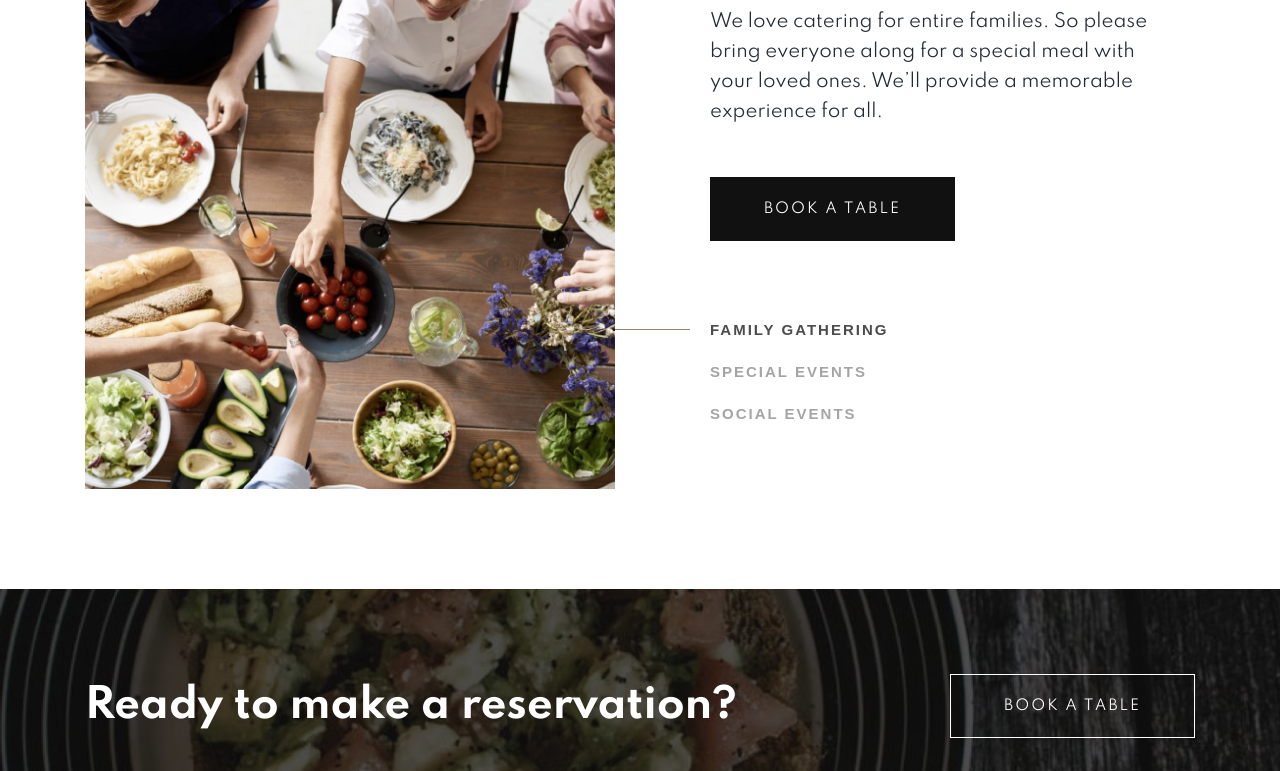
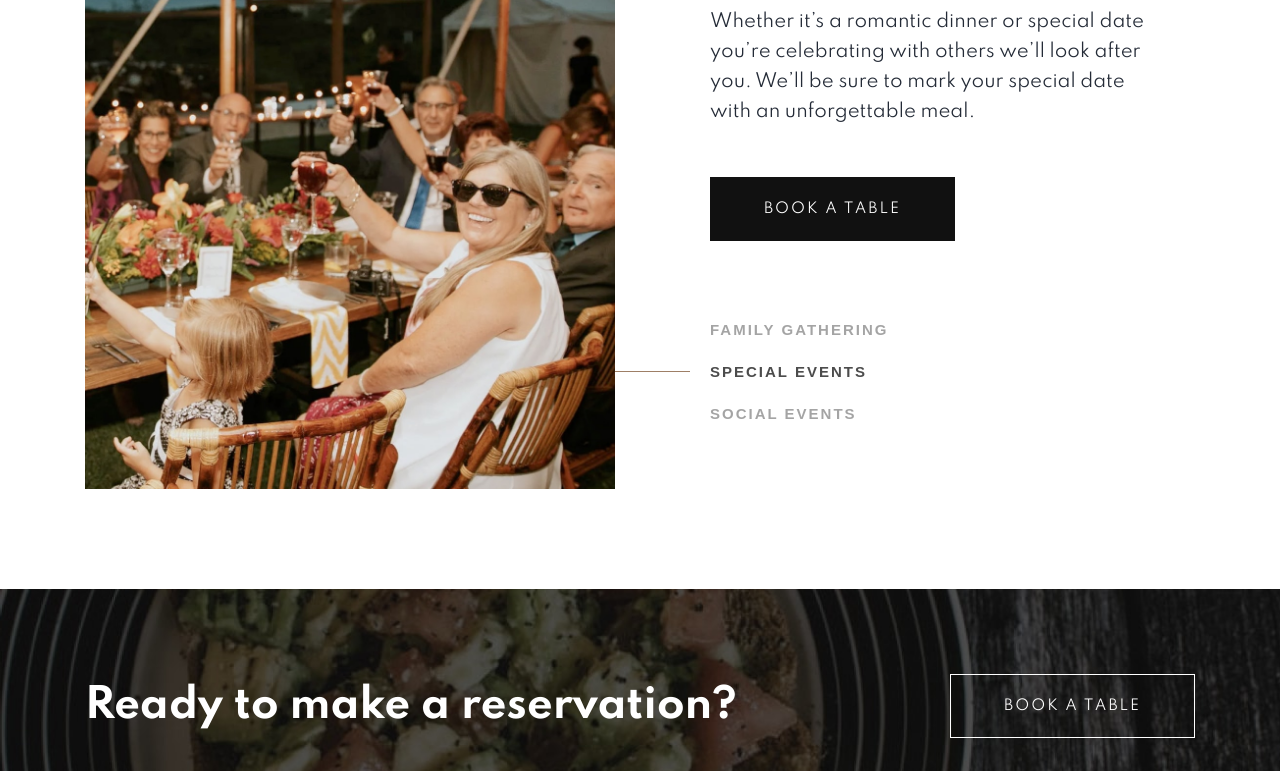
Before and after one commit to aitchjames/dine-restaurant, a website: page index.html in a window 1280 px wide. Both pictures are taken after a click on the button "SPECIAL EVENTS". Shown: the part 3135-3906 px from the top of the page. Drawn offline with Linux system fonts and the light colour scheme.

Commit message:
added tab functionality to events section

```diff
--- a/index.html
+++ b/index.html
@@ -125,39 +125,39 @@
                         <picture>
                             <source srcset="images/homepage/family-gathering-desktop.jpg 1024w, images/homepage/family-gathering-desktop@2x.jpg 2048w" media="(min-width: 1024px)">
                             <source srcset="images/homepage/family-gathering-tablet.jpg 1024w, images/homepage/family-gathering-tablet@2x.jpg 2048w" media="(min-width: 640px)">
-                            <img srcset="images/homepage/family-gathering-mobile.jpg 640w, images/homepage/family-gathering-mobile@2x.jpg 1280w" class="events-slide__image active" alt="">
+                            <img srcset="images/homepage/family-gathering-mobile.jpg 640w, images/homepage/family-gathering-mobile@2x.jpg 1280w" id="family-gathering-image" class="events-slide__image is-active" alt="">
                         </picture>
                         <picture>
                             <source srcset="images/homepage/special-events-desktop.jpg 1024w, images/homepage/special-events-desktop@2x.jpg 2048w" media="(min-width: 1024px)">
                             <source srcset="images/homepage/special-events-tablet.jpg 1024w, images/homepage/special-events-tablet@2x.jpg 2048w" media="(min-width: 640px)">
-                            <img srcset="images/homepage/special-events-mobile.jpg 640w, images/homepage/special-events-mobile@2x.jpg 1280w" class="events-slide__image" alt="">
+                            <img srcset="images/homepage/special-events-mobile.jpg 640w, images/homepage/special-events-mobile@2x.jpg 1280w" id="special-events-image" class="events-slide__image" alt="">
                         </picture>
                         <picture>
                             <source srcset="images/homepage/social-events-desktop.jpg 1024w, images/homepage/social-events-desktop@2x.jpg 2048w" media="(min-width: 1024px)">
                             <source srcset="images/homepage/social-events-tablet.jpg 1024w, images/homepage/social-events-tablet@2x.jpg 2048w" media="(min-width: 640px)">
-                            <img srcset="images/homepage/social-events-mobile.jpg 640w, images/homepage/social-events-mobile@2x.jpg 1280w" class="events-slide__image" alt="">
+                            <img srcset="images/homepage/social-events-mobile.jpg 640w, images/homepage/social-events-mobile@2x.jpg 1280w" id="social-events-image" class="events-slide__image" alt="">
                         </picture>
                     </div>
                     <div class="events-slide__content">
                         <div class="events-slide__content-items">
-                            <div class="events-slide__content-item active">
+                            <div id="family-gathering-content" class="events-slide__content-item is-active">
                                 <h2 class="heading-two heading-two__dark">Family Gathering</h2>
                                 <p class="body-copy body-copy__dark">We love catering for entire families. So please bring everyone along for a special meal with your loved ones. We’ll provide a memorable experience for all.</p>
                             </div>
-                            <div class="events-slide__content-item">
+                            <div id="special-events-content" class="events-slide__content-item">
                                 <h2 class="heading-two heading-two__dark">Special Events</h2>
                                 <p class="body-copy body-copy__dark">Whether it’s a romantic dinner or special date you’re celebrating with others we’ll look after you. We’ll be sure to mark your special date with an unforgettable meal.</p>
                             </div>
-                            <div class="events-slide__content-item">
+                            <div id="social-events-content" class="events-slide__content-item">
                                 <h2 class="heading-two heading-two__dark">Social Events</h2>
                                 <p class="body-copy body-copy__dark">Are you looking to have a larger social event? No problem! We’re more than happy to cater for big parties. We’ll work with you to make your event a hit with everyone.</p>
                             </div>
                         </div>
                         <a class="button button__light" href="#!">Book a table</a>
                         <div class="events-slide__indicators">
-                            <button class="events-slide__indicator active">Family Gathering</button>
-                            <button class="events-slide__indicator">Special Events</button>
-                            <button class="events-slide__indicator">Social Events</button>
+                            <button id="family-gathering" class="events-slide__indicator is-active">Family Gathering</button>
+                            <button id="special-events" class="events-slide__indicator">Special Events</button>
+                            <button id="social-events" role="tab" aria-selected="false" class="events-slide__indicator">Social Events</button>
                         </div>
                     </div>
 
@@ -190,6 +190,7 @@
             </div>
         </footer>
     </div>
+    <script src="js/index.js" defer></script>
 </body>
 
 </html>
--- /dev/null
+++ b/js/index.js
@@ -0,0 +1,45 @@
+const slideButtons = document.querySelectorAll('.events-slide__indicator')
+const slideImages = document.querySelectorAll('.events-slide__image')
+const slideContent = document.querySelectorAll('.events-slide__content-item')
+
+function slideClick(event) {
+    // Hide slide image
+    removeImageSlide()
+    // Hide slide content
+    removeContentSlide()
+    // Unselect slide indicator
+    removeIndicator()
+    // Mark clicked slide indicator as selected
+    this.classList.add('is-active');
+    // Grabbing image and content item from DOM
+    const slideContent = document.querySelector(`#${this.id}-content`)
+    const slideImage = document.querySelector(`#${this.id}-image`)
+    // Adding show classes to items
+    slideContent.classList.add('is-active')
+    slideImage.classList.add('is-active')
+}
+
+// Remove is-active class from all slides images
+function removeImageSlide() {
+    slideContent.forEach(item => {
+        item.classList.remove('is-active')
+    })
+}
+
+// Remove is-active class from all slides content
+function removeContentSlide() {
+    slideImages.forEach(image => {
+        image.classList.remove('is-active')
+    })
+}
+
+// Remove is-active from indicator
+function removeIndicator() {
+    slideButtons.forEach(button => {
+        button.classList.remove('is-active')
+    })
+}
+
+slideButtons.forEach(button => {
+    button.addEventListener('click', slideClick)
+});
--- a/sass/layout/_events.scss
+++ b/sass/layout/_events.scss
@@ -23,7 +23,7 @@
         visibility: hidden;
         opacity: 0;
 
-        &.active {
+        &.is-active {
             display: block;
             visibility: visible;
             opacity: 1;
@@ -69,7 +69,7 @@
             opacity: 0;
             max-width: 45rem;
 
-            &.active {
+            &.is-active {
                 display: block;
                 visibility: visible;
                 opacity: 1;
@@ -136,7 +136,7 @@
             opacity: 1;
         }
 
-        &.active {
+        &.is-active {
             position: relative;
             opacity: 1;
 
```
Also changed, not shown: css/style.css.
